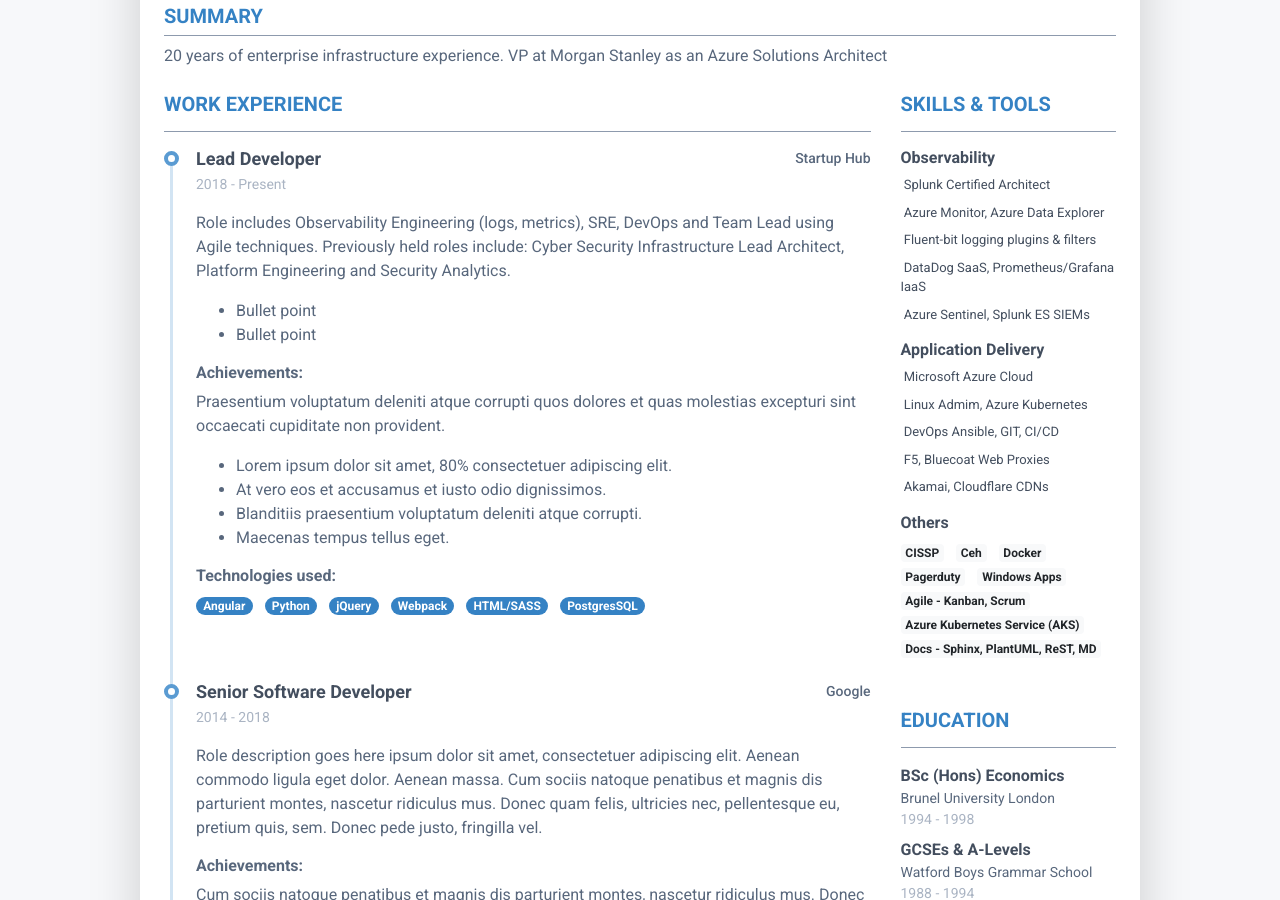
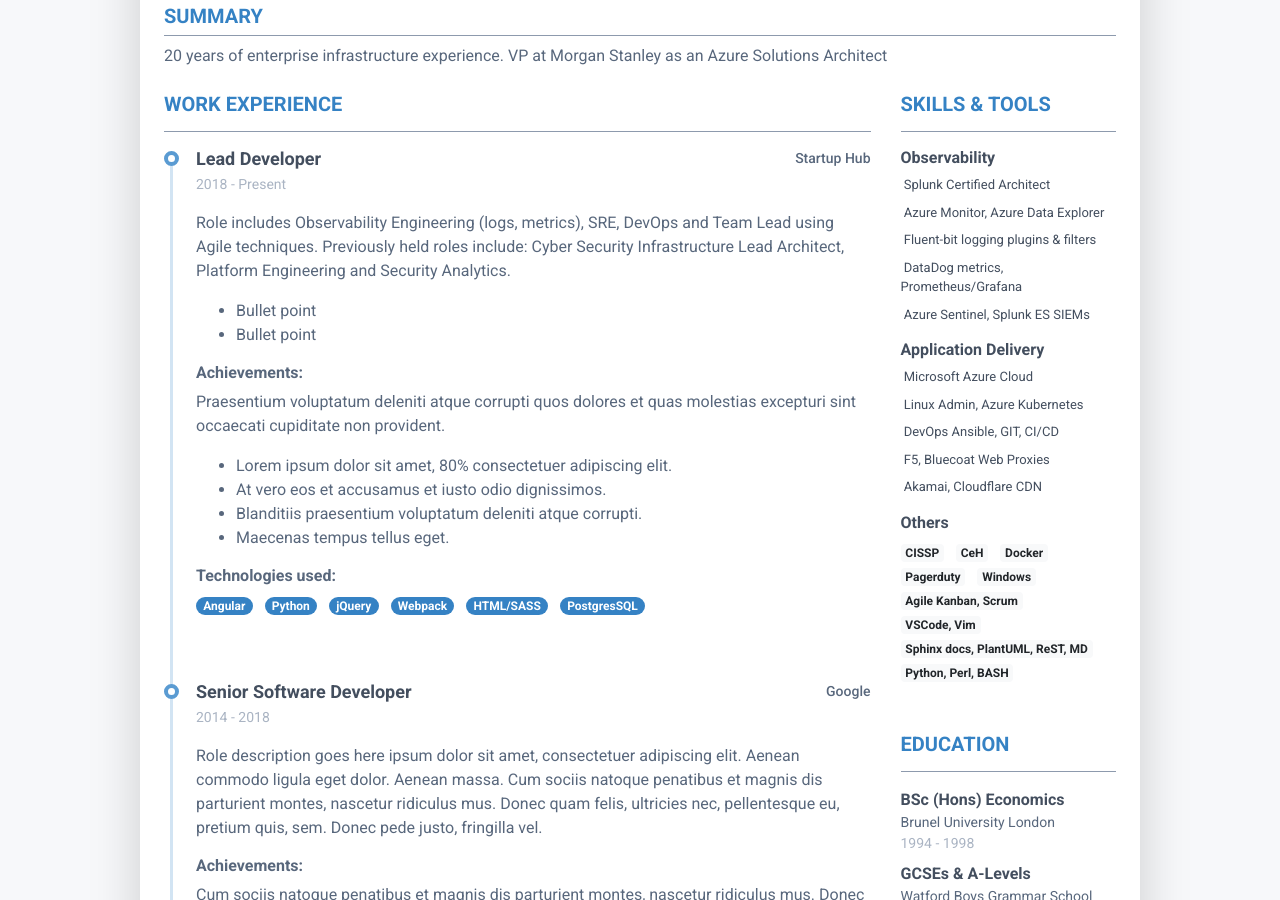
Before and after one commit to Hamy200/resume, a Jekyll site: the page built from index.markdown, in a window 1280 px wide and 900 px high, scrolled down 195 px. Built offline with Jekyll 4.4.1, drawn with Linux system fonts in a browser that asks for light colours; nearby versions of some CDN libraries.

Commit message:
Update data.yml

```diff
--- a/_data/data.yml
+++ b/_data/data.yml
@@ -142,22 +142,23 @@ skills:
       - name: Splunk Certified Architect
       - name: Azure Monitor, Azure Data Explorer
       - name: Fluent-bit logging plugins & filters
-      - name: DataDog SaaS, Prometheus/Grafana IaaS
+      - name: DataDog metrics, Prometheus/Grafana
       - name: Azure Sentinel, Splunk ES SIEMs
   - category: Application Delivery
     tools:
       - name: Microsoft Azure Cloud
-      - name: Linux Admim, Azure Kubernetes
+      - name: Linux Admin, Azure Kubernetes
       - name: DevOps Ansible, GIT, CI/CD
       - name: F5, Bluecoat Web Proxies
-      - name: Akamai, Cloudflare CDNs
+      - name: Akamai, Cloudflare CDN
   - category: others
     tools:
       - CISSP
-      - Ceh
+      - CeH
       - Docker
       - Pagerduty
-      - Windows Apps
-      - Agile - Kanban, Scrum
-      - Azure Kubernetes Service (AKS)
-      - Docs - Sphinx, PlantUML, ReST, MD
+      - Windows
+      - Agile Kanban, Scrum
+      - VSCode, Vim
+      - Sphinx docs, PlantUML, ReST, MD
+      - Python, Perl, BASH
```
